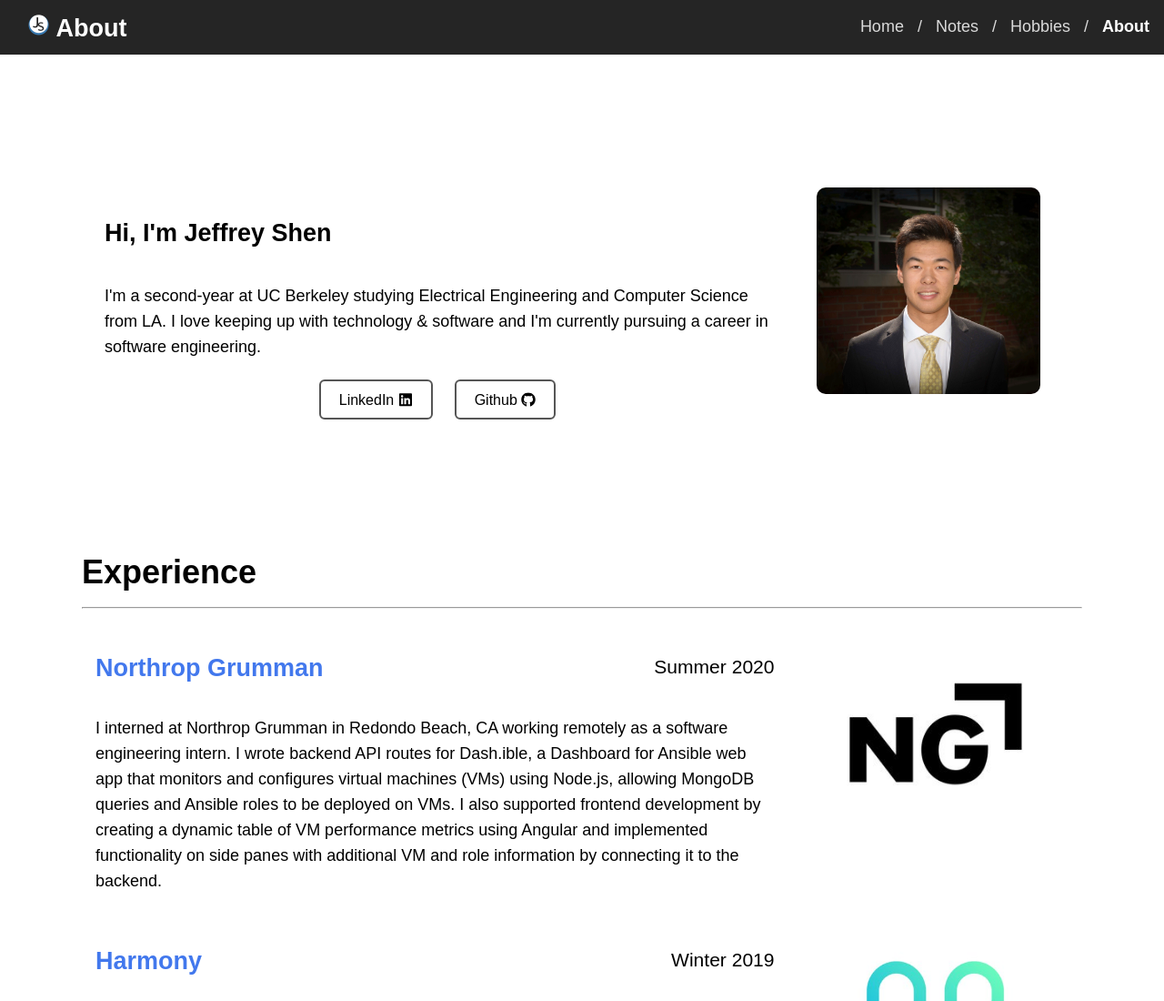
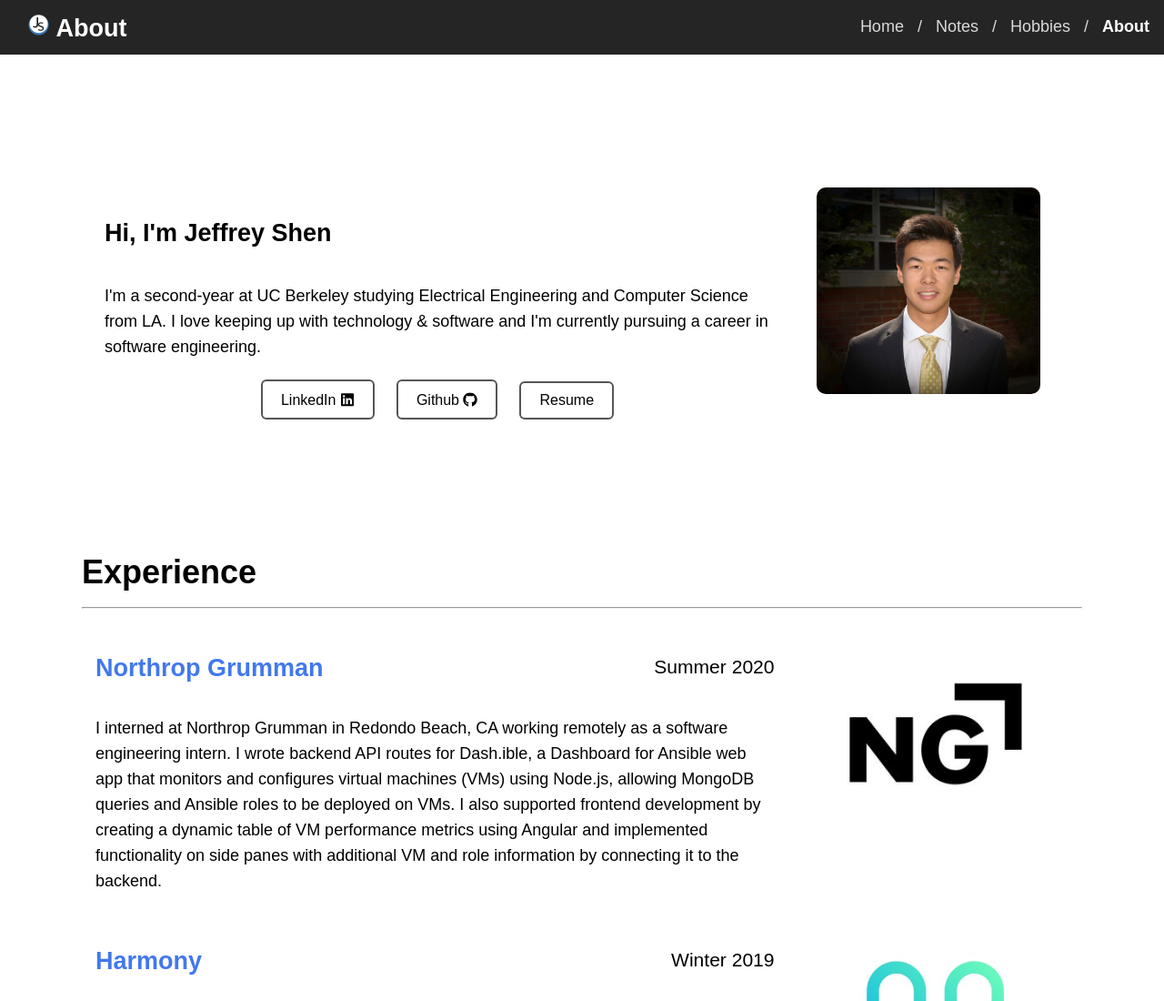
Before and after one commit to jshen13/jshen13.github.io, a Gatsby site in the folder site/: page /about in a window 1280 px wide. Shown: the top 1100 px of the page at 91% size. Built offline with nearby package versions, Linux system fonts and the light colour scheme; Gatsby itself is replaced by a stand-in of ours; a web font is replaced by a local one.

Commit message:
added resume link as button to about page

```diff
--- a/site/src/components/intro.jsx
+++ b/site/src/components/intro.jsx
@@ -37,13 +37,16 @@
 
             {buttons && <div className={introStyles.aboutButtons}>
                 <div className={introStyles.linkedInButton}>
-
                     <Link to={buttons[0].link} target="_blank">
                         <button>{buttons[0].name} </button>
                     </Link>
                 </div>
 
-                <Link to={buttons[1].link} target="_blank"><button>{buttons[1].name}</button></Link>
+          <div className={introStyles.githubButton}>
+          <Link to={buttons[1].link} target="_blank"><button>{buttons[1].name}</button></Link>
+            </div>
+
+          {buttons.length > 2 && <a href={buttons[2].link} target="_blank"><button>{buttons[2].name}</button></a>}
                     </div>}
                     {images && images.length > 1 && <div className={activityStyles.bottomRow}>
                         <div className={activityStyles.bottomImage}>
--- a/site/src/components/intro.module.css
+++ b/site/src/components/intro.module.css
@@ -35,5 +35,7 @@
 }
 
 .githubButton {
-    margin-left: 20px;
+    margin-right: 20px;
+    display: inline;
+
 }
--- a/site/src/pages/about.jsx
+++ b/site/src/pages/about.jsx
@@ -23,6 +23,7 @@
 import GolfPhoto from "../images/golf_trophy.jpg"
 import { FaLinkedin, FaGithub } from "react-icons/fa"
 import { transform } from "typescript"
+import resume from "../files/resume.pdf"
 
 const SecondPage = ({data}) => (
   <Layout siteTitle="About">
@@ -41,6 +42,9 @@
                         name: <React.Fragment>Github <FaGithub style={{ transform: "translateY(+14%)" }}/></React.Fragment>,
                         link: "https://github.com/jshen13",
                         icon: FaGithub
+                    }, {
+                        name: "Resume",
+                        link: resume,
                     }
                 ]} />
             </div>
```
Also changed, not shown: 1 other file.
